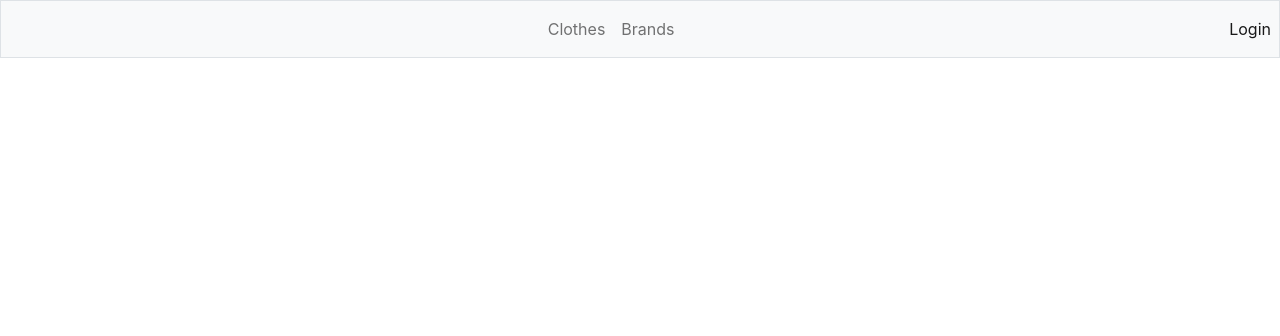
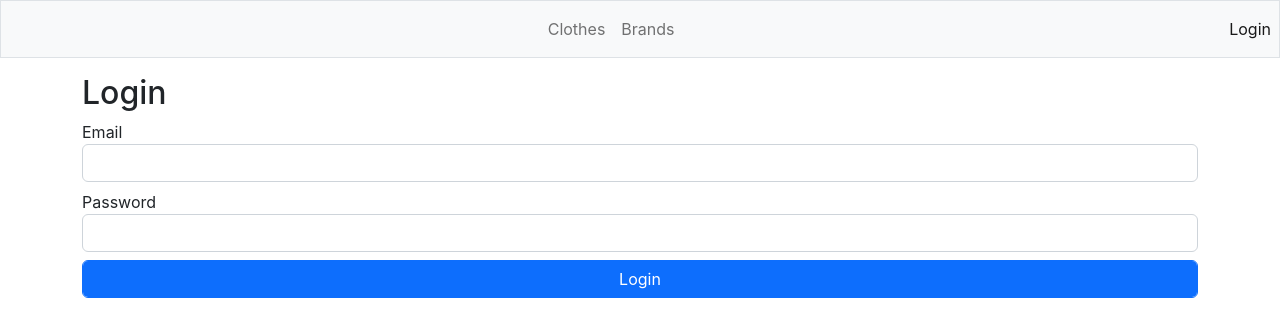
Before and after one commit to KristinaBarzetovic/treciDomaci, a React (Create React App) app: page /login in a window 1280 px wide. Shown: the top 336 px of the page. Built offline with nearby package versions, Linux system fonts and the light colour scheme.

Commit message:
Dodata login stranica

```diff
--- a/src/App.js
+++ b/src/App.js
@@ -5,6 +5,7 @@ import { UserContext } from './context';
 import Navbar from './components/Navbar';
 import ClothePage from './components/ClothePage';
 import BrandsPage from './components/BrandsPage';
+import LoginPage from './components/LoginPage';
 
 function App() {
   const [user, setUser] = useState(undefined);
@@ -21,6 +22,7 @@ function App() {
         <Navbar />
 
         <Routes>
+          <Route path='/login' element={<LoginPage />} />
           <Route path='/brands' element={<BrandsPage />} />
           <Route path='/' element={<ClothePage />} />
         </Routes>
--- a/src/components/Form.jsx
+++ b/src/components/Form.jsx
@@ -32,12 +32,12 @@ export default function Form({ onSubmit, children }) {
     )
 }
 
-export function FormInput({ errors, label, name }) {
+export function FormInput({ errors, label, name, type, required }) {
     const { formState, onChange } = useFormContext();
     return (
-        <div className='form-group'>
+        <div className='form-group my-2'>
             <label >{label}</label>
-            <input type="text" className={`form-control ${errors?.length > 0 ? 'is-invalid' : ''}`} value={formState[name] || ''} onChange={e => {
+            <input required={required} type={type} className={`form-control ${errors?.length > 0 ? 'is-invalid' : ''}`} value={formState[name] || ''} onChange={e => {
                 onChange(name, e.currentTarget.value);
             }} />
             {
--- /dev/null
+++ b/src/components/LoginPage.jsx
@@ -0,0 +1,39 @@
+import axios from 'axios';
+import React, { useState } from 'react'
+import { useNavigate } from 'react-router';
+import { useUserContext } from '../context'
+import Form from './Form';
+
+export default function LoginPage({ }) {
+    const { setUser } = useUserContext();
+    const [error, setError] = useState('');
+    const navigate = useNavigate();
+    return (
+        <div className='container mt-3'>
+            <h2>Login</h2>
+            {error && (
+                <h3 className='text-danger'>{error}</h3>
+            )}
+            <Form
+                onSubmit={async data => {
+                    try {
+                        const res = await axios.post('/login', data);
+                        setUser(res.data);
+                        setError('');
+                        navigate('/')
+                    } catch (err) {
+                        if (axios.isAxiosError(err)) {
+                            setError(err.response.data.error)
+                        } else {
+                            setError('Unexpected error')
+                        }
+                    }
+                }}
+            >
+                <Form.Input required name='email' label='Email' type='email' />
+                <Form.Input required name='password' label='Password' type='password' />
+                <button type='submit' className='btn btn-primary form-control'>Login</button>
+            </Form>
+        </div>
+    )
+}
```
